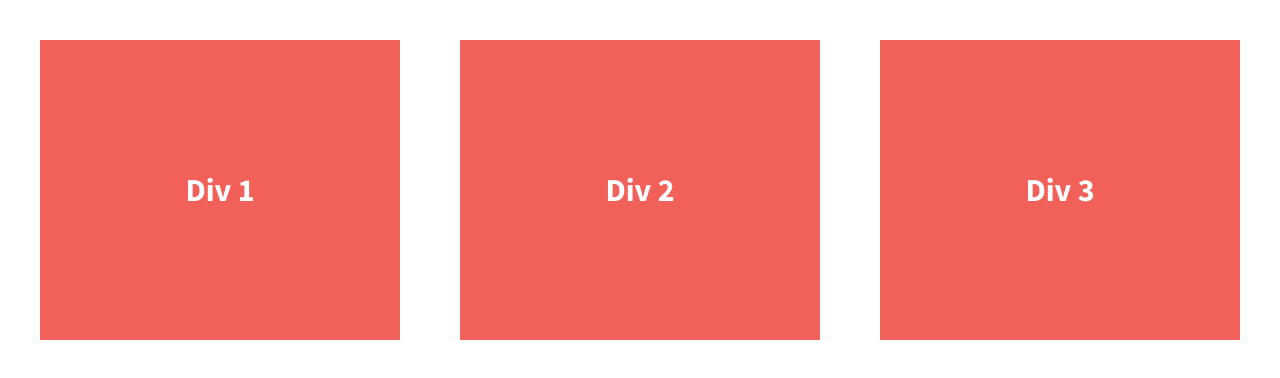
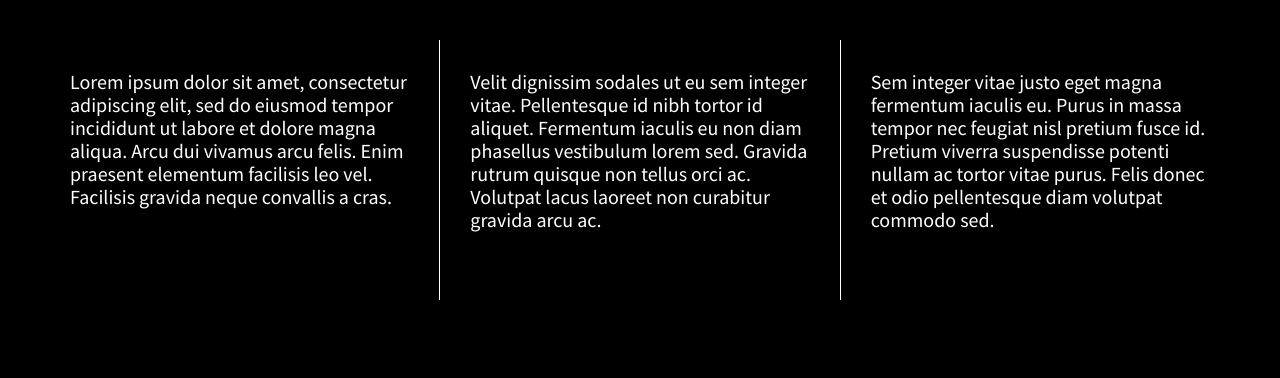
Before and after one commit to jhuuuff/divs-flexbox-starter, a plain HTML site: page index.html in a window 1280 px wide. Drawn offline with nearby package versions, Linux system fonts and the light colour scheme.

Commit message:
added lorem ipsum to div content and changed colors and styles of divs

```diff
--- a/css/main.css
+++ b/css/main.css
@@ -97,7 +97,7 @@ textarea {
 
 
 html {
-  background-color: #fff;
+  background-color: #000;
   height: 100%;
 }
 
@@ -110,20 +110,25 @@ body {
 
 .wrapper {
   display: flex;
-  justify-content: space-between;
-  font-weight: 700;
+  justify-content: center;
+  font-weight: 100;
 }
 
 .div-1, .div-2, .div-3 {
   display: flex;
   justify-content: center;
-  align-items: center;
+  align-items: flex-start;
   color: #fff;
-  line-height: 1.5em;
-  font-size: 1.6em;
-  background-color: #f16059;
-  height: 300px;
+  line-height: 1.15em;
+  font-size: 1em;
+  height: 200px;
   width: 30%;
+  padding: 30px;
+}
+
+.div-2 {
+  border-left: .5px solid #fff;
+  border-right: .5px solid #fff;
 }
 
 
--- a/index.html
+++ b/index.html
@@ -23,13 +23,13 @@
 
         <section class="wrapper">
             <div class="div-1">
-                Div 1
+                Lorem ipsum dolor sit amet, consectetur adipiscing elit, sed do eiusmod tempor incididunt ut labore et dolore magna aliqua. Arcu dui vivamus arcu felis. Enim praesent elementum facilisis leo vel. Facilisis gravida neque convallis a cras.
             </div>
             <div class="div-2">
-                Div 2
+                Velit dignissim sodales ut eu sem integer vitae. Pellentesque id nibh tortor id aliquet. Fermentum iaculis eu non diam phasellus vestibulum lorem sed. Gravida rutrum quisque non tellus orci ac. Volutpat lacus laoreet non curabitur gravida arcu ac.
             </div>
             <div class="div-3">
-                Div 3
+                Sem integer vitae justo eget magna fermentum iaculis eu. Purus in massa tempor nec feugiat nisl pretium fusce id. Pretium viverra suspendisse potenti nullam ac tortor vitae purus. Felis donec et odio pellentesque diam volutpat commodo sed.
             </div>
         </section>
 
```
